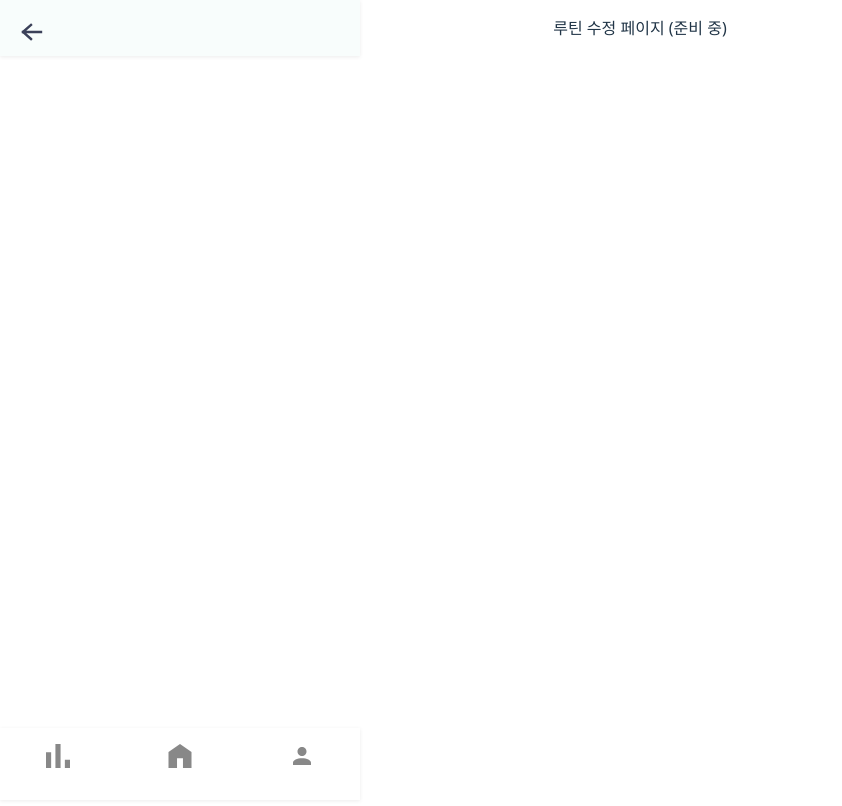
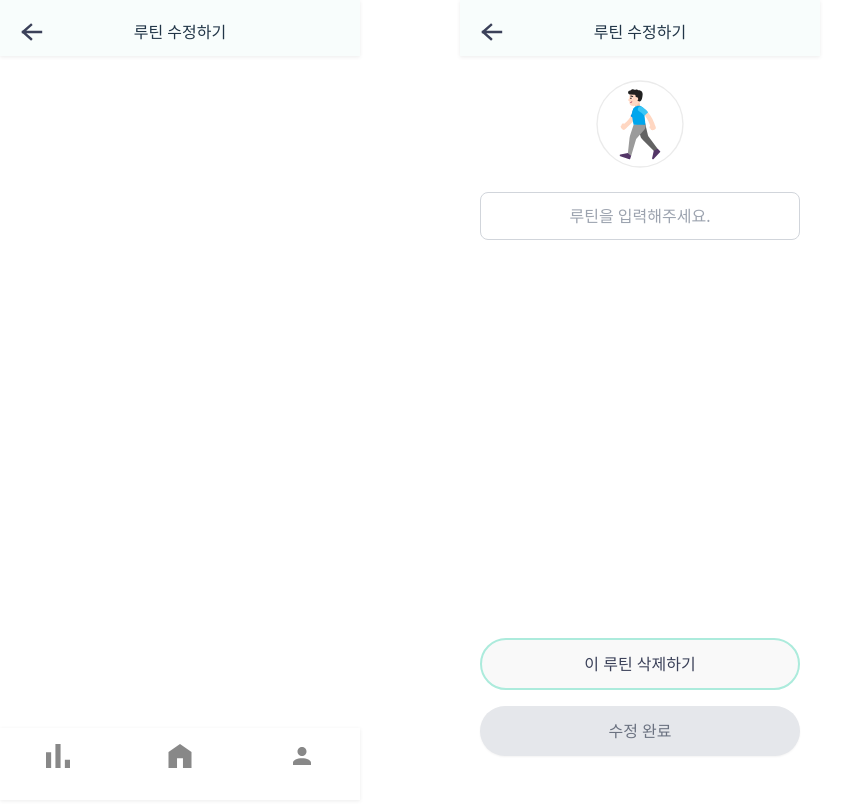
Before and after one commit to HANN-Creator/seongjangton-front, a React (Vite) app in the folder vite-tailwind-template/: page /routine/edit/1 in a window 1280 px wide. Shown: the top 806 px of the page, without its empty margins (0-842 px from the left). Built offline with nearby package versions, Linux system fonts and the light colour scheme; sample sign-in values are in the browser's storage.

Commit message:
루틴 수정하기 완성

```diff
--- a/vite-tailwind-template/src/components/FeedbackModal.jsx
+++ b/vite-tailwind-template/src/components/FeedbackModal.jsx
@@ -7,8 +7,8 @@ const FeedbackModal = ({
   onClose,
 }) => {
   return (
-    <div className="fixed inset-0 bg-black bg-opacity-50 z-50 flex items-center justify-center">
-      <div className="bg-white rounded-xl p-6 w-[320px] absolute top-[23%]">
+    <div className="fixed inset-0 z-50 bg-[#00000066] flex items-center justify-center">
+      <div className="bg-white rounded-xl p-6 w-[320px] mb-[150px]">
         <div className="flex justify-center items-center mb-6">
           <img className="w-8" src="/assets/bulb.svg"></img>
           <h3 className="text-lg font-bold text-[#3B4159]  text-center">
--- a/vite-tailwind-template/src/components/Header.jsx
+++ b/vite-tailwind-template/src/components/Header.jsx
@@ -11,7 +11,8 @@ const Header = () => {
   );
 
   const renderCenterContent = () => {
-    if (pathname.includes("routine/add")) return "루틴추가하기";
+    if (pathname.includes("create")) return "루틴 추가하기";
+    if (pathname.includes("edit")) return "루틴 수정하기";
     if (pathname.includes("home"))
       return <img src="/assets/logo.svg" alt="logo" className="h-6" />;
     if (pathname.includes("report")) return "월별 리포트";
--- a/vite-tailwind-template/src/components/NextButton.jsx
+++ b/vite-tailwind-template/src/components/NextButton.jsx
@@ -10,7 +10,7 @@ export default function NextButton({
       className={`w-full py-3 mt-4 text-base font-medium rounded-full shadow-sm transition ease-in-out duration-150 focus:outline-none ${
         disabled
           ? "bg-gray-200 text-gray-500 cursor-not-allowed"
-          : "bg-green-100 text-gray-800 hover:bg-green-200"
+          : "bg-green-100 text-[#3B4159] hover:bg-green-200"
       }`}
     >
       {label}
--- a/vite-tailwind-template/src/pages/RoutineEdit.jsx
+++ b/vite-tailwind-template/src/pages/RoutineEdit.jsx
@@ -1,5 +1,89 @@
-import React from "react";
+import React, { useState } from "react";
+import Header from "../components/Header";
+import TextInput from "../components/TextInput";
+import NextButton from "../components/NextButton";
 
 export default function RoutineEdit() {
-  return <p className="p-4 text-center">루틴 수정 페이지 (준비 중)</p>;
+  const [routine, setRoutine] = useState(""); // 루틴 내용
+  const [showDeleteConfirm, setShowDeleteConfirm] = useState(false); // 삭제 모달 표시 여부
+
+  const handleSave = () => {
+    console.log("루틴 저장:", routine);
+  };
+
+  const handleDelete = () => {
+    console.log("루틴 삭제됨");
+    setShowDeleteConfirm(false);
+  };
+
+  return (
+    <div className="w-full h-[800px] flex justify-center bg-white">
+      <div className="w-full max-w-[360px] relative mt-20">
+        <Header title="루틴 수정하기" />
+
+        <div className="flex flex-col items-between justify-between h-[720px] px-5">
+          {/* 이미지 영역 */}
+          <div className="flex flex-col items-center px-5 ">
+            <img
+              src="/assets/walk.svg"
+              alt="아이콘"
+              className="w-[88px] h-[88px] mb-6"
+            />
+
+            {/* 루틴 입력 */}
+            <TextInput
+              value={routine}
+              onChange={(e) => setRoutine(e.target.value)}
+              placeholder="루틴을 입력해주세요."
+              className="w-[320px] h-[42px] text-center"
+            />
+          </div>
+          <div className="pb-11">
+            {/* 삭제 버튼 */}
+            <button
+              onClick={() => setShowDeleteConfirm(true)}
+              className="w-full border-[2px] border-[#ACEBDC] text-[#3B4159] text-center font-semibold text-[16px]  py-3 rounded-full"
+            >
+              이 루틴 삭제하기
+            </button>
+
+            {/* 수정 완료 버튼 */}
+            <NextButton
+              label="수정 완료"
+              onClick={handleSave}
+              disabled={routine.trim() === ""}
+            />
+          </div>
+        </div>
+
+        {/* 삭제 확인 모달 */}
+        {showDeleteConfirm && (
+          <div className="fixed inset-0 z-50 bg-[#00000066] flex items-center justify-center">
+            <div className="bg-white rounded-xl w-[320px] p-6 text-center mb-[150px]">
+              <p className="text-[#3B4159] text-[20px] font-semibold  text-center mb-2">
+                이 루틴을 정말로 삭제할까요?
+              </p>
+              <p className="text-[#888888] text-[16px] font-normal  text-center mb-[21px]">
+                한 번 삭제한 루틴은 다시 복구할 수 없어요.
+              </p>
+              <div className="flex justify-between gap-2">
+                <button
+                  onClick={() => setShowDeleteConfirm(false)}
+                  className="flex-1 border-[2px] py-2 border border-[#FFEA9A] rounded-full text-[#3B4159] text-sm"
+                >
+                  취소
+                </button>
+                <button
+                  onClick={handleDelete}
+                  className="flex-1 py-2 bg-[#FFEA9A] rounded-full text-[#3B4159] font-semibold text-sm"
+                >
+                  삭제
+                </button>
+              </div>
+            </div>
+          </div>
+        )}
+      </div>
+    </div>
+  );
 }
```
Also changed, not shown: vite-tailwind-template/public/assets/walk.svg (added).
